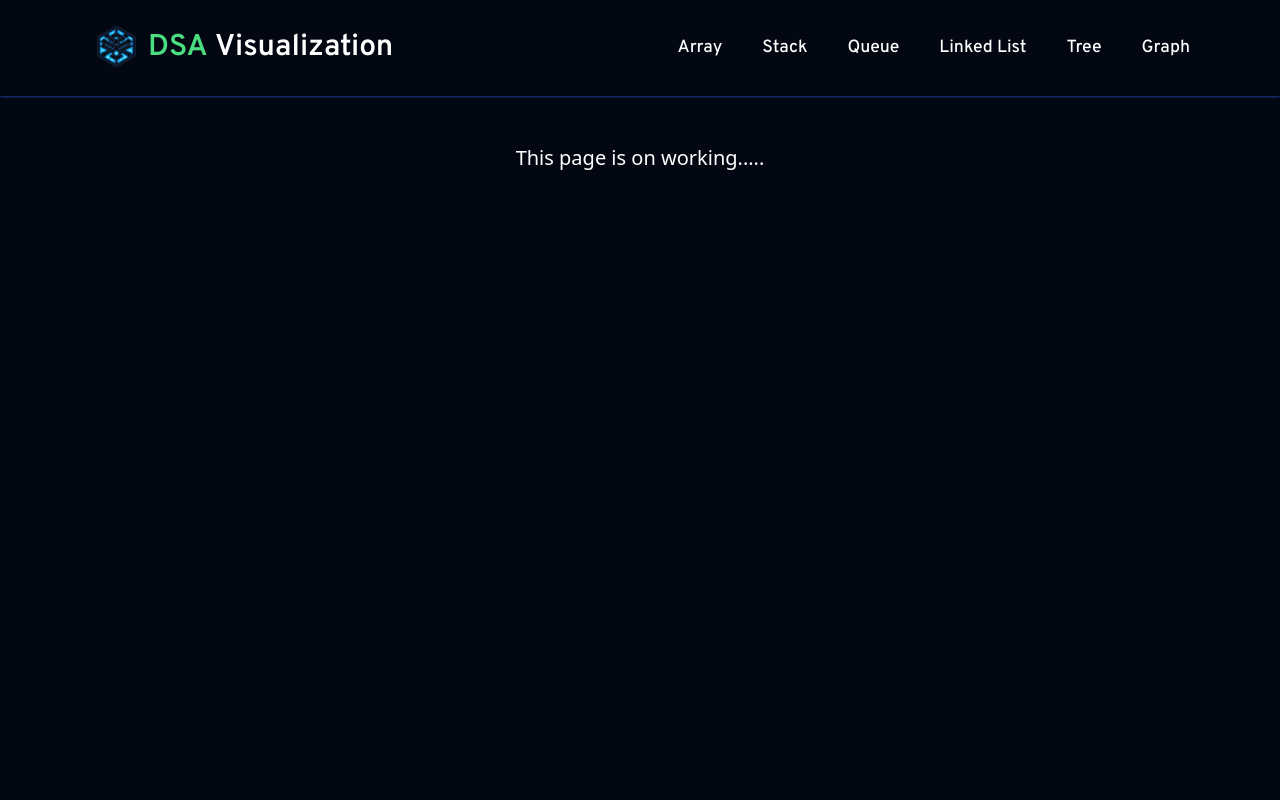
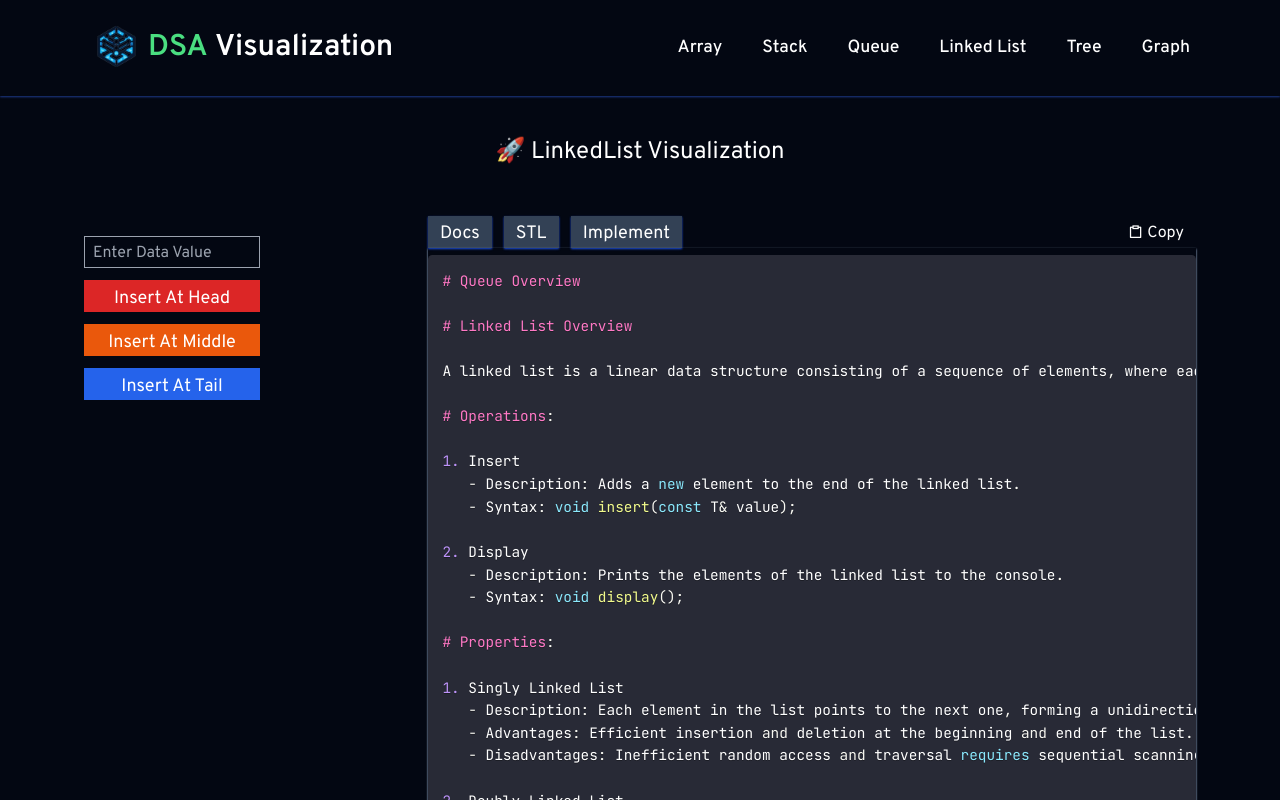
Before and after one commit to LokeshwarPrasad3/DSA-Visualization-Project, a React (Vite) app: page /linked-list in a window 1280 px wide. Shown: the top 800 px of the page. Built offline with nearby package versions, Linux system fonts and the light colour scheme; a web font is replaced by a local one.

Commit message:
implements UI for linkedlist

```diff
--- /dev/null
+++ b/src/Components/Linkedlist/LinkedListVisualize.jsx
@@ -0,0 +1,98 @@
+import { useRef, useState } from 'react';
+import toast, { Toaster } from 'react-hot-toast';
+
+const LinkedListVisualize = () => {
+  const inputDataRef = useRef(null);
+  const [inputLinkedlistNodeData, setInputLinkedlistNodeData] = useState('');
+
+  const validateInputNodeData = () => {
+    if (inputLinkedlistNodeData === '') {
+      toast.error('Please Enter Valid Input!!');
+      throw new Error('Invalid Input Value');
+    }
+    inputDataRef.current.focus();
+  };
+
+  const handleInsertAtHead = () => {
+    validateInputNodeData();
+    const inputData = inputLinkedlistNodeData;
+    console.log(`Input data is ${inputData}`);
+    setInputLinkedlistNodeData('');
+  };
+
+  const handleInsertAtMiddle = () => {
+    validateInputNodeData();
+    const inputData = inputLinkedlistNodeData;
+    console.log(`Input data is ${inputData}`);
+    setInputLinkedlistNodeData('');
+  };
+
+  const handleInsertAtTail = () => {
+    validateInputNodeData();
+    const inputData = inputLinkedlistNodeData;
+    console.log(`Input data is ${inputData}`);
+    setInputLinkedlistNodeData('');
+  };
+
+  return (
+    <>
+      <div className="linkedlist_visualize_container flex flex-col flex-wrap h-auto md:h-screen font-overpass">
+        <div className="content_visualization h-full mb-12">
+          <div className="operations mt-5 flex flex-col justify-center items-center gap-3">
+            {/* <div className="number-push-container text-[1.8rem] absolute top-[9vh] left-[38vw]"></div> */}
+            <div className="push-operation flex justify-center items-center">
+              <input
+                ref={inputDataRef}
+                value={inputLinkedlistNodeData}
+                onChange={(e) => setInputLinkedlistNodeData(e.target.value)}
+                className="push-input h-8 w-44 p-1 pl-2 placeholder:text-[1rem] bg-transparent border-[1px] border-gray-400 text-xl focus:outline-none"
+                type="text"
+                placeholder="Enter Data Value  "
+              />
+            </div>
+            <div className="pop-operation">
+              <button
+                id="popButton"
+                onClick={handleInsertAtHead}
+                className="linkedlist_button w-44 py-[5px] px-[14px] h-8 text-lg border-none cursor-pointer bg-red-600 hover:bg-red-500 "
+              >
+                Insert At Head
+              </button>
+            </div>
+            <div className="top-operation">
+              <button
+                id="frontButton"
+                onClick={handleInsertAtMiddle}
+                className="linkedlist_button w-44 py-[5px] px-[14px] h-8 text-lg border-none cursor-pointer bg-orange-600 hover:bg-orange-500"
+              >
+                Insert At Middle
+              </button>
+            </div>
+            <div className="rear-operation">
+              <button
+                id="rearButton"
+                onClick={handleInsertAtTail}
+                className="linkedlist_button w-44 py-[5px] px-[14px] h-8 text-lg border-none cursor-pointer bg-blue-600 hover:bg-blue-500"
+              >
+                Insert At Tail
+              </button>
+            </div>
+          </div>
+          {inputLinkedlistNodeData !== '' && (
+            <div className="show_current_linkedlist flex w-full mt-5">
+              <span className="w-[50%] text-center border-[1px] py-1 overflow-auto">
+                {inputLinkedlistNodeData || ''}
+              </span>
+              <span className="w-[50%] text-center border-[1px] py-1">
+                Next
+              </span>
+            </div>
+          )}
+        </div>
+      </div>
+      <Toaster />
+    </>
+  );
+};
+
+export default LinkedListVisualize;
--- a/src/Components/Queue/QueueVisualize.jsx
+++ b/src/Components/Queue/QueueVisualize.jsx
@@ -6,16 +6,16 @@ const QueueVisualize = () => {
   const numberContainerRef = useRef(null);
   const inputRef = useRef(null);
   const AllQueueParentRef = useRef(null);
-  const emptyQueueRef = useRef(null);
+  // const emptyQueueRef = useRef(null);
   const numberPushAnimateStartRef = useRef(null);
   const noPopAnimationRef = useRef(null);
   const operationsDivRef = useRef(null);
 
   // ref current
   const numberPushAnimateStart = numberPushAnimateStartRef.current;
-  const noPopAnimation = noPopAnimationRef.current;
+  // const noPopAnimation = noPopAnimationRef.current;
   const AllQueueParent = AllQueueParentRef.current;
-  const operationsDiv = operationsDivRef.current;
+  // const operationsDiv = operationsDivRef.current;
 
   const [inputPushValue, setInputPushValue] = useState('');
   const [currentQueue, setCurrentQueue] = useState([]);
--- a/src/Pages/LinkedListPage.jsx
+++ b/src/Pages/LinkedListPage.jsx
@@ -1,16 +1,38 @@
-import { useEffect } from "react";
+import { useEffect } from 'react';
+import QueueVisualize from '../Components/Queue/QueueVisualize';
+import DocsLayout from '../Components/Layout/DocsLayout';
+import {
+  codeStringImplementation,
+  codeStringSTL,
+  Documentation,
+} from '../data/LinkedListData';
+import LinkedListVisualize from '../Components/Linkedlist/LinkedListVisualize';
 
 const LinkedListPage = () => {
 
-      useEffect(() => {
-        document.title = 'Linked-List • DSA Visualization Online';
-      }, []);
+  useEffect(() => {
+    document.title = 'LinkedList • DSA Visualization Online';
+  }, []);
 
   return (
     <>
+      <div className="linkedlist_container mt-10">
+        <h1 className="heading text-center text-2xl font-overpass">
+          🚀 LinkedList Visualization
+        </h1>
+        <div className="main_content flex flex-col md:flex-row mt-12 justify-around items-center w-full ">
+          {/* <!-- left part --> */}
+          <LinkedListVisualize />
+          {/* right part */}
+          <DocsLayout
+            codeStringImplementation={codeStringImplementation}
+            codeStringSTL={codeStringSTL}
+            Documentation={Documentation}
+          />
+        </div>
+      </div>
+    </>
+  );
+};
 
-    </>
-  )
-}
-
-export default LinkedListPage
+export default LinkedListPage;
--- /dev/null
+++ b/src/data/LinkedListData.js
@@ -0,0 +1,122 @@
+export const codeStringSTL = `//🚀STL IMPLEMENTATION LINKEDLIST
+#include <iostream>
+#include <list>
+using namespace std;
+
+int main() {
+    // Create a list of integers
+    list<int> linkedList;
+
+    // Insert elements into the linked list
+    linkedList.push_back(10);
+    linkedList.push_back(20);
+    linkedList.push_back(30);
+
+    // Print the elements of the linked list
+    cout << "Linked List: ";
+    for (auto it = linkedList.begin(); it != linkedList.end(); ++it) {
+        cout << *it << " ";
+    }
+    cout << endl;
+
+    return 0;
+}
+`;
+
+export const codeStringImplementation = `//🚀CODE IMPLEMENTATION
+//🚀CODE IMPLEMENTATION
+#include <iostream>
+
+using namespace std;
+
+class Node {
+public:
+    int data;
+    Node* next;
+
+    Node(int value) {
+        data = value;
+        next = nullptr;
+    }
+};
+
+class LinkedList {
+private:
+    Node* head;
+    Node* tail;
+
+public:
+    LinkedList() {
+        head = nullptr;
+        tail = nullptr;
+    }
+
+    void insert(int value) {
+        Node* newNode = new Node(value);
+        if (!head) {
+            head = tail = newNode;
+        } else {
+            tail->next = newNode;
+            tail = newNode;
+        }
+    }
+
+    void display() {
+        Node* current = head;
+        while (current) {
+            cout << current->data << " ";
+            current = current->next;
+        }
+        cout << endl;
+    }
+};
+
+int main() {
+    LinkedList ll;
+
+    ll.insert(10);
+    ll.insert(20);
+    ll.insert(30);
+
+    cout << "Linked List: ";
+    ll.display();
+
+    return 0;
+}
+
+`;
+
+export const Documentation = `# Queue Overview
+
+# Linked List Overview
+
+A linked list is a linear data structure consisting of a sequence of elements, where each element points to the next one in the sequence. Unlike arrays, linked lists do not have a fixed size and allow for dynamic memory allocation.
+
+# Operations:
+
+1. Insert
+   - Description: Adds a new element to the end of the linked list.
+   - Syntax: void insert(const T& value);
+
+2. Display
+   - Description: Prints the elements of the linked list to the console.
+   - Syntax: void display();
+
+# Properties:
+
+1. Singly Linked List
+   - Description: Each element in the list points to the next one, forming a unidirectional sequence.
+   - Advantages: Efficient insertion and deletion at the beginning and end of the list.
+   - Disadvantages: Inefficient random access and traversal requires sequential scanning.
+
+2. Doubly Linked List
+   - Description: Each element in the list points to both the next and the previous one, forming a bidirectional sequence.
+   - Advantages: Supports efficient traversal in both directions and faster deletion of nodes.
+   - Disadvantages: Requires more memory to store additional pointers.
+
+3. Circular Linked List
+   - Description: The last element in the list points back to the first one, forming a circular sequence.
+   - Advantages: Allows for efficient traversal and operations that require looping through the list indefinitely.
+   - Disadvantages: Insertion and deletion operations may be slightly more complex compared to linear linked lists.
+
+`;
```
Also changed, not shown: 5 other files (tests, documents, lock files or other folders).
